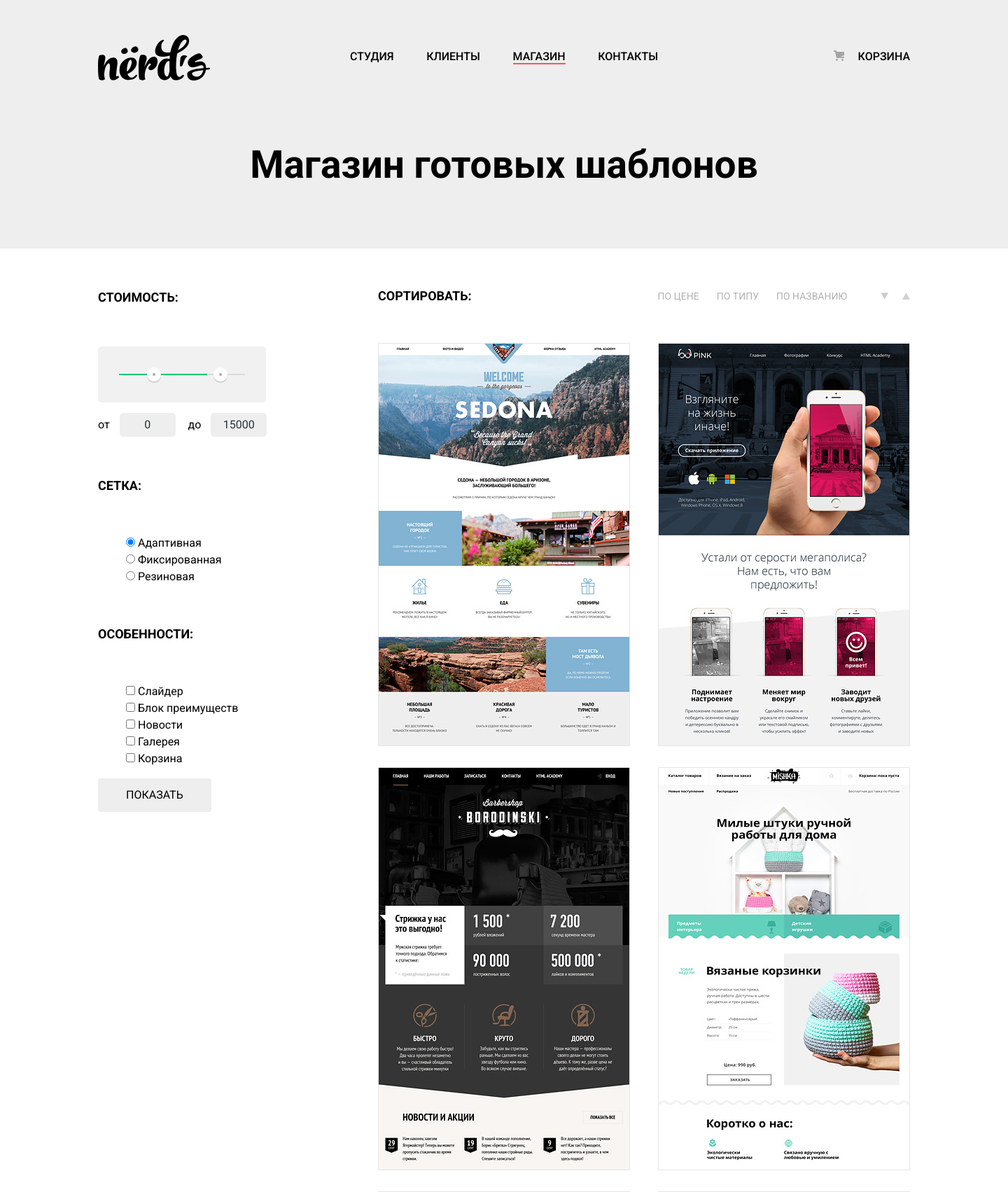
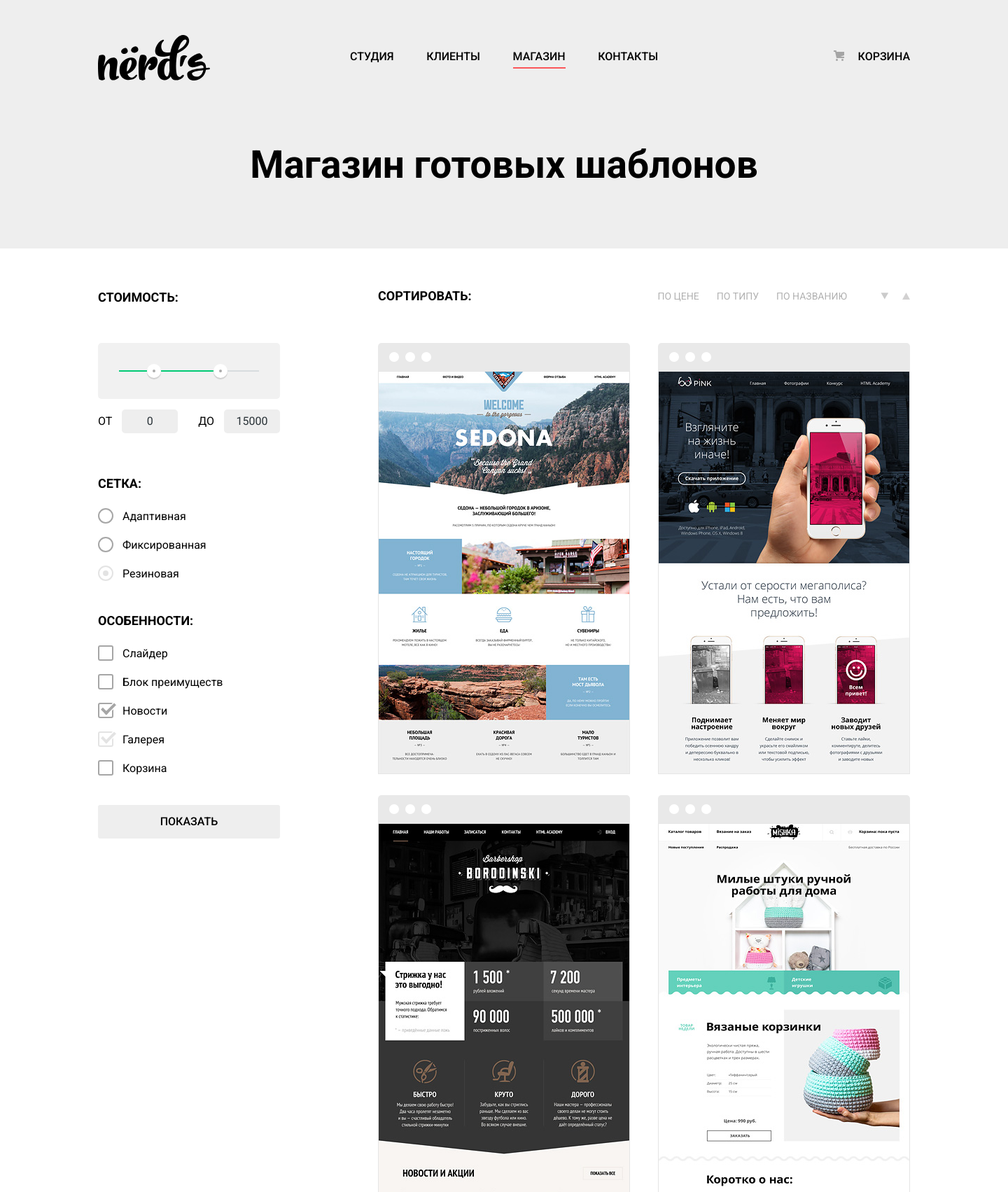
Before and after one commit to artemadilev/examples.github.io, a PHP site: page /catalog.html in a window 1440 px wide. Shown: the top 1703 px of the page at 70% size. Run offline with PHP 8.4, Linux system fonts and the light colour scheme.

Commit message:
Верстка кнопок, минификация кода

```diff
--- a/nerds/catalog.html
+++ b/nerds/catalog.html
@@ -5,7 +5,7 @@
     <title>NERDS - Каталог товаров</title>
     <link href="https://fonts.googleapis.com/css?family=Roboto:400,500,700&amp;subset=cyrillic" rel="stylesheet">
     <link rel="stylesheet" href="css/normalize.css">
-    <link rel="stylesheet" href="css/style.css">
+    <link rel="stylesheet" href="css/style.min.css">
 </head>
 <body class="inner-page">
    <header class="main-header">
@@ -33,7 +33,7 @@
 
        <section class="filter">
            <h2 class="visually-hidden">Фильтр для шаблонов</h2>
-           <form action="" method="get">
+           <form action="#" method="get">
                <h3>СТОИМОСТЬ:</h3>
                <div class="range-filter">
                    <div class="range-controls">
@@ -44,66 +44,78 @@
                        <div class="toggle max-toggle"></div>
                    </div>
                    <div class="price-controls">
+                      <p>
                         от <input name="min-price" type="text" class="min-price" value="0">
+                      </p>
+                      <p>
                         до <input name="max-price" type="text" class="max-price" value="15000">
+                      </p>
                    </div>
                </div>
 
                <h3>СЕТКА:</h3>
                <ul class="filter-grid-list">
-                   <li class="filter-grid-item">
-                       <label>
-                           <input type="radio" name="grid" checked>
+                   <li class="filter-option">
+                       <label for="adaptive">
+                           <input class="visually-hidden filter-input filter-input-radio" id="adaptive" type="radio" name="grid" value="adaptive">
+                           <span class="radio-indicator checkbox-indicator"></span>
                            Адаптивная
                        </label>
                    </li>
-                   <li class="filter-grid-item">
-                       <label>
-                           <input type="radio" name="grid">
+                   <li class="filter-option">
+                       <label for="fixed">
+                           <input class="visually-hidden filter-input filter-input-radio" id="fixed" type="radio" name="grid" value="fixed">
+                           <span class="radio-indicator checkbox-indicator"></span>
                            Фиксированная
                        </label>
                    </li>
-                   <li class="filter-grid-item">
-                       <label>
-                           <input type="radio" name="grid">
+                   <li class="filter-option">
+                       <label for="ribber">
+                           <input class="visually-hidden filter-input filter-input-radio" id="ribber" type="radio" name="grid" value="ribber" checked disabled>
+                           <span class="radio-indicator checkbox-indicator"></span>
                            Резиновая
                        </label>
                    </li>
                </ul>
                <h3>ОСОБЕННОСТИ:</h3>
                <ul class="filter-features-list">
-                   <li class="filter-features-item">
-                       <label>
-                           <input type="checkbox" name="features-slider">
+                   <li class="filter-option">
+                       <label for="features-slider">
+                           <input class="visually-hidden filter-input filter-input-checkbox" id="features-slider" type="checkbox" name="features-slider">
+                           <span class="checkbox-indicator"></span>
                            Слайдер
                        </label>
                    </li>
-                   <li class="filter-features-item">
-                       <label>
-                           <input type="checkbox" name="features-block">
+                   <li class="filter-option">
+                       <label for="features-block">
+                           <input class="visually-hidden filter-input filter-input-checkbox" id="features-block" type="checkbox" name="features-block">
+                           <span class="checkbox-indicator"></span>
                            Блок преимуществ
                        </label>
                    </li>
-                   <li class="filter-features-item">
-                       <label>
-                           <input type="checkbox" name="features-news">
+                   <li class="filter-option">
+                       <label for="features-news">
+                           <input class="visually-hidden filter-input filter-input-checkbox" id="features-news" type="checkbox" name="features-news" checked>
+                           <span class="checkbox-indicator"></span>
                            Новости
                        </label>
                    </li>
-                   <li class="filter-features-item">
-                       <label>
-                           <input type="checkbox" name="features-gallery">
+                   <li class="filter-option">
+                       <label for="features-gallery">
+                           <input class="visually-hidden filter-input filter-input-checkbox" id="features-gallery" type="checkbox" name="features-gallery" checked disabled>
+                           <span class="checkbox-indicator"></span>
                            Галерея
                        </label>
                    </li>
-                   <li class="filter-features-item">
-                       <label>
-                           <input type="checkbox" name="features-basket">
+                   <li class="filter-option">
+                       <label for="features-basket">
+                           <input class="visually-hidden filter-input filter-input-checkbox" id="features-basket" type="checkbox" name="features-basket">
+                           <span class="checkbox-indicator"></span>
                            Корзина
                        </label>
                    </li>
                </ul>
-               <input type="button" class="button button-catalog" value="ПОКАЗАТЬ">
+               <input type="submit" class="button button-catalog" value="ПОКАЗАТЬ">
            </form>
        </section>
 
@@ -118,31 +130,91 @@
                </ul>
                <ul class="catalog-order">
                    <li class="order-list">
-                       <img src="img/icon-down-dir.png" alt="По убыванию">
+                       <img src="img/icon-down-dir.png" alt="Сортировка по убыванию">
                    </li>
                    <li class="order-list">
-                       <img src="img/icon-up-dir.svg" alt="По возростанию">
+                       <img src="img/icon-up-dir.svg" alt="Сортировка по возростанию">
                    </li>
                </ul>
            </div>
            <ul class="catalog-choose-list">
                <li class="catalog-choose-item">
-                   <img src="img/img-sedona.png" alt="">
+                   <ul class="choose-top-line">
+                       <li></li>
+                       <li></li>
+                       <li></li>
+                   </ul>
+                   <img src="img/img-sedona.png" alt="Сайт Sedona">
+                   <div class="choose-bottom-price">
+                       <a href=""><h3>SEDONA</h3></a>
+                       <p>Информационный сайт для туристов</p>
+                       <input type="button" class="button" value="9 900 руб.">
+                   </div>
                </li>
                <li class="catalog-choose-item">
-                   <img src="img/img-pink.png" alt="">
+                   <ul class="choose-top-line">
+                       <li></li>
+                       <li></li>
+                       <li></li>
+                   </ul>
+                   <img src="img/img-pink.png" alt="Сайт Pink app">
+                   <div class="choose-bottom-price">
+                       <a href=""><h3>Pink app</h3></a>
+                       <p>Продуктовый лендинг приложения для iOS и Android</p>
+                       <input type="button" class="button" value="9 900 руб.">
+                   </div>
                </li>
                <li class="catalog-choose-item">
-                   <img src="img/img-barbershop.png" alt="">
+                   <ul class="choose-top-line">
+                       <li></li>
+                       <li></li>
+                       <li></li>
+                   </ul>
+                   <img src="img/img-barbershop.png" alt="Сайт Barbershop">
+                   <div class="choose-bottom-price">
+                       <a href=""><h3>Barbershop</h3></a>
+                       <p>Сайт салона красоты. Для мужчин, да.</p>
+                       <input type="button" class="button" value="9 900 руб.">
+                   </div>
                </li>
                <li class="catalog-choose-item">
-                   <img src="img/img-mishka.png" alt="">
+                   <ul class="choose-top-line">
+                       <li></li>
+                       <li></li>
+                       <li></li>
+                   </ul>
+                   <img src="img/img-mishka.png" alt="Сайт Mishka">
+                   <div class="choose-bottom-price">
+                       <a href=""><h3>Mishka</h3></a>
+                       <p>Интернет-магазин вязаных игрушек</p>
+                       <input type="button" class="button" value="9 900 руб.">
+                   </div>
                </li>
                <li class="catalog-choose-item">
-                   <img src="img/img-aplus.png" alt="">
+                   <ul class="choose-top-line">
+                       <li></li>
+                       <li></li>
+                       <li></li>
+                   </ul>
+                   <img src="img/img-aplus.png" alt="Сайт A plus">
+                   <div class="choose-bottom-price">
+                       <a href=""><h3>A PLUS</h3></a>
+                       <p>Лендинг курсов повышения квалификации</p>
+                       <input type="button" class="button" value="9 900 руб.">
+                   </div>
                </li>
                <li class="catalog-choose-item">
-                   <img src="img/img-kvast.png" alt="">
+                   <ul class="choose-top-line">
+                       <li></li>
+                       <li></li>
+                       <li></li>
+                   </ul>
+                   <img src="img/img-kvast.png" alt="Сайт Кваст">
+                   <div class="choose-bottom-price">
+                       <a href=""><h3>КВАСТ</h3></a>
+                       <p>Промо-сайт производителя крафтового кваса</p>
+                       <input type="button" class="button" value="9 900 руб.">
+                   </div>
                </li>
            </ul>
            <ul class="pagination-list">
@@ -155,14 +227,13 @@
 
        <footer class="main-footer">
            <div class="map">
-               <a href="map.html">Карта проезда</a>
-           </div>
                <div class="write-us">
                    <h3>NERDS DESIGN STUDIO</h3>
                    <p>191186, Санкт-Петербург,<br>
                        ул.Б.Конюшенная, д.19/8</p>
                    <p class="tel">тел.+7(812)275-75-75</p>
                    <input type="button" class="button button-write-us" value="НАПИШИТЕ НАМ">
+               </div>
            </div>
 
            <div class="container">
@@ -182,7 +253,7 @@
 
        <section class="modal">
            <h2>Напишите нам</h2>
-           <form action="" method="post" class="modal-container">
+           <form action="#" method="post" class="modal-container">
                <p>
                    <label>
                        <span>Ваше имя:</span>
@@ -198,12 +269,13 @@
                <p>
                    <label>
                        <span>Текст письма:</span>
-                       <textarea name="text" class="write-user write-textarea" placeholder="В свободной форме"></textarea>
+                       <textarea rows="3" name="text" class="write-user write-textarea" placeholder="В свободной форме"></textarea>
                    </label>
                </p>
                <p>
                    <input type="button" class="button button-modal" value="Отправить">
                </p>
+               <button class="modal-close" type="button">Закрыть</button>
            </form>
        </section>
 
--- a/nerds/css/style.css
+++ b/nerds/css/style.css
@@ -19,9 +19,13 @@ li {
     list-style: none;
 }
 
+.main {
+    position: relative;
+}
+
 .visually-hidden {
     position: absolute;
-    clip: rect(0 0 0 0);
+    clip: rect(0, 0, 0, 0);
     width: 1px;
     height: 1px;
     margin: -1px;
@@ -96,6 +100,8 @@ li {
 .button-catalog {
     background-color: #eee;
     color: #000;
+    width: 100%;
+    font-weight: 500;
 }
 
 .button-catalog:hover,
@@ -209,7 +221,9 @@ li {
     color: rgba(0, 0, 0, 0.3);
 }
 
-.current-page {
+.site-navigation .current-page {
+    display: inline-block;
+    height: 30px;
     border-bottom: 2px solid #fb565a;
 }
 
@@ -568,7 +602,8 @@ li {
 /* Range-ползунок. Начало. */
 
 .range-filter {
-    width: 240px;
+    width: 100%;
+    margin-bottom: 57px;
 }
 
 .range-controls {
@@ -629,12 +664,22 @@ li {
     border-radius: 5px;
 }
 
+.price-controls p {
+    margin: 0;
+    padding: 0;
+}
+
 .price-controls .min-price {
     margin-right: 14px;
 }
 
 .price-controls {
+    display: flex;
+    justify-content: space-between;
+    align-items: center;
+    flex-wrap: nowrap;
     white-space: nowrap;
+    text-transform: uppercase;
 }
 
 /* Range-ползунок. Конец. */
@@ -647,7 +692,11 @@ li {
 }
 
 .filter h3 {
-    margin: 55px 0;
+    margin-bottom: 20px;
+}
+
+.filter h3:first-child {
+    margin: 55px 0 50px 0;
 }
 
 .catalog-sort-item {
@@ -766,6 +815,7 @@ li {
 .catalog {
     float: right;
     width: 760px;
+    margin-bottom: 48px;
 }
 
 .catalog h3 {
@@ -803,11 +853,278 @@ li {
 }
 
 .catalog-choose-item {
+    position: relative;
     height: 576px;
     width: 360px;
     margin-bottom: 30px;
+    padding-top: 40px;
+}
+
+.catalog-choose-item:hover .choose-top-line {
+    background: #4d4d4d;
+}
+
+.choose-top-line {
+    display: flex;
+    justify-content: flex-start;
+    align-items: center;
+    margin: 0;
+    padding: 0;
+    padding-left: 16px;
+    position: absolute;
+    top: 0;
+    height: 40px;
+    width: calc(100% - 16px);
+    background: #e9e9e9;
+    border-top-right-radius: 5px;
+    border-top-left-radius: 5px;
+}
+
+.choose-top-line li {
+    margin-right: 9px;
+    width: 14px;
+    height: 14px;
+    border-radius: 50%;
+    background: #fff;
+}
+
+.choose-bottom-price {
+    display: none;
+
+    position: absolute;
+    bottom: 0;
+    height: 157px;
+    width: 240px;
+    background: #eee;
+    padding: 30px 60px 43px 60px;
+    text-align: center;
+}
+
+.choose-bottom-price p {
+    font-size: 16px;
+    line-height: 18px;
+    color: #666;
+    margin-bottom: 30px;
+}
+
+.choose-bottom-price h3 {
+    line-height: 30px;
+    color: #000;
+    text-transform: uppercase;
+}
+
+.catalog-choose-item:hover .choose-bottom-price {
+    display: block;
 }
 
 .catalog-sort-item {
     margin-right: 25px;
 }
+
+.map {
+    position: relative;
+    left: -140px;
+    height: 415px;
+    width: 1440px;
+    background: url("../img/map-marker.png") no-repeat 760px 50px,
+        url("../img/map.jpg") no-repeat right center;
+}
+
+.write-us {
+    position: absolute;
+    top: 55px;
+    left: 140px;
+    margin: 0;
+    padding: 45px;
+    padding-top: 50px;
+    background-color: #fff;
+}
+
+.modal {
+    display: none;
+
+    height: 470px;
+    width: 760px;
+    position: fixed;
+    top: 120px;
+    left: 50%;
+    padding: 60px 100px;
+
+    margin-left: -480px;
+    background: #fff;
+    box-shadow: 0 30px 50px rgba(0, 0, 0, 0.7);
+}
+
+.modal textarea {
+    resize: none;
+}
+
+.modal-close {
+    position: absolute;
+    top: 70px;
+    right: 75px;
+
+    width: 22px;
+    height: 22px;
+
+    font-size: 0;
+
+    background-color: transparent;
+    border: 0;
+
+    cursor: pointer;
+}
+
+.modal-close::before,
+.modal-close::after {
+    content: "";
+
+    position: absolute;
+    top: 10px;
+    left: 2px;
+
+    width: 22px;
+    height: 3px;
+
+    background-color: #fecccd;
+}
+
+.modal-close::before {
+    transform: rotate(45deg);
+}
+
+.modal-close::after {
+    transform: rotate(-45deg);
+}
+
+.modal-close:hover::before,
+.modal-close:hover::after {
+    background: #fb565a;
+}
+
+.modal-close:active::before,
+.modal-close:active::after {
+    background: #ffeeee;
+}
+
+/* Стили чекбоксов и радиокнопок Каталога. Начало. */
+
+.filter ul {
+    margin-bottom: 40px;
+}
+
+.filter ul li {
+    margin-bottom: 17px;
+}
+
+.filter-grid-list {
+    padding-left: 35px;
+}
+
+.filter-features-list {
+    padding-left: 35px;
+}
+
+.filter-option {
+    position: relative;
+}
+
+.filter-option input[type="checkbox"] + .checkbox-indicator,
+.filter-option input[type="radio"] + .checkbox-indicator {
+    position: absolute;
+    top: 0;
+    left: -35px;
+
+    width: 18px;
+    height: 18px;
+    border: 2px solid #a6a6a6;
+    border-radius: 3px;
+}
+
+.filter-option input[type="radio"] + .checkbox-indicator {
+    border-radius: 50%;
+}
+
+.filter-input:disabled label,
+.filter-input:disabled + .checkbox-indicator {
+    color: #ededed;
+    opacity: 0.3;
+}
+
+.filter-option input[type="checkbox"]:focus + .checkbox-indicator {
+    border-color: #a6a6a6;
+}
+
+.filter-option input[type="radio"]:focus + .checkbox-indicator {
+    box-shadow: 0 0 0 1px rgba(77,144,254,1);
+}
+
+.filter-option input[type="checkbox"]:checked + .checkbox-indicator::after {
+    content: "";
+
+    position: absolute;
+    top: -1px;
+    left: 3px;
+
+    width: 16px;
+    height: 7px;
+
+    background-color: transparent;
+    border: 4px solid #a6a6a6;
+    border-right: none;
+    border-top: none;
+}
+
+.filter-option input[type="checkbox"]:checked + .checkbox-indicator::before {
+    content: "";
+
+    position: absolute;
+    top: -4px;
+    left: 3px;
+
+    width: 16px;
+    height: 7px;
+
+    background-color: transparent;
+    border: 7px solid white;
+    border-right: none;
+    border-top: none;
+}
+
+.filter-option input[type="radio"]:checked + .checkbox-indicator::after {
+    content: "";
+
+    position: absolute;
+    top: 5px;
+    left: 5px;
+
+    width: 8px;
+    height: 8px;
+
+    border-radius: 50%;
+    background-color: #a6a6a6;
+}
+
+.filter-option input[type="checkbox"]:checked + .checkbox-indicator::before {
+    transform: rotate(-45deg);
+}
+
+.filter-option input[type="checkbox"]:checked + .checkbox-indicator::after {
+    transform: rotate(-45deg);
+}
+
+
+
+.filter-option:hover input[type="checkbox"]:not(:disabled) + .checkbox-indicator {
+    border-color: #000;
+}
+
+.filter-option:hover input[type="checkbox"]:checked:not(:disabled) + .checkbox-indicator {
+    border-color: #4d4d4d;
+}
+
+.filter-option input[type="checkbox"]:checked:hover:not(:disabled) + .checkbox-indicator::after {
+    border-color: #4d4d4d;
+}
+
+/* Стили чекбоксов и радиокнопок Каталога. Конец. */
```
Also changed, not shown: other parts of nerds/css/style.css (+29 -3 lines), nerds/index.html (+6 -4 lines), nerds/css/style.min.css (added), nerds/img/map.jpg (added). Lines whose indentation alone changed are shown as unchanged.
